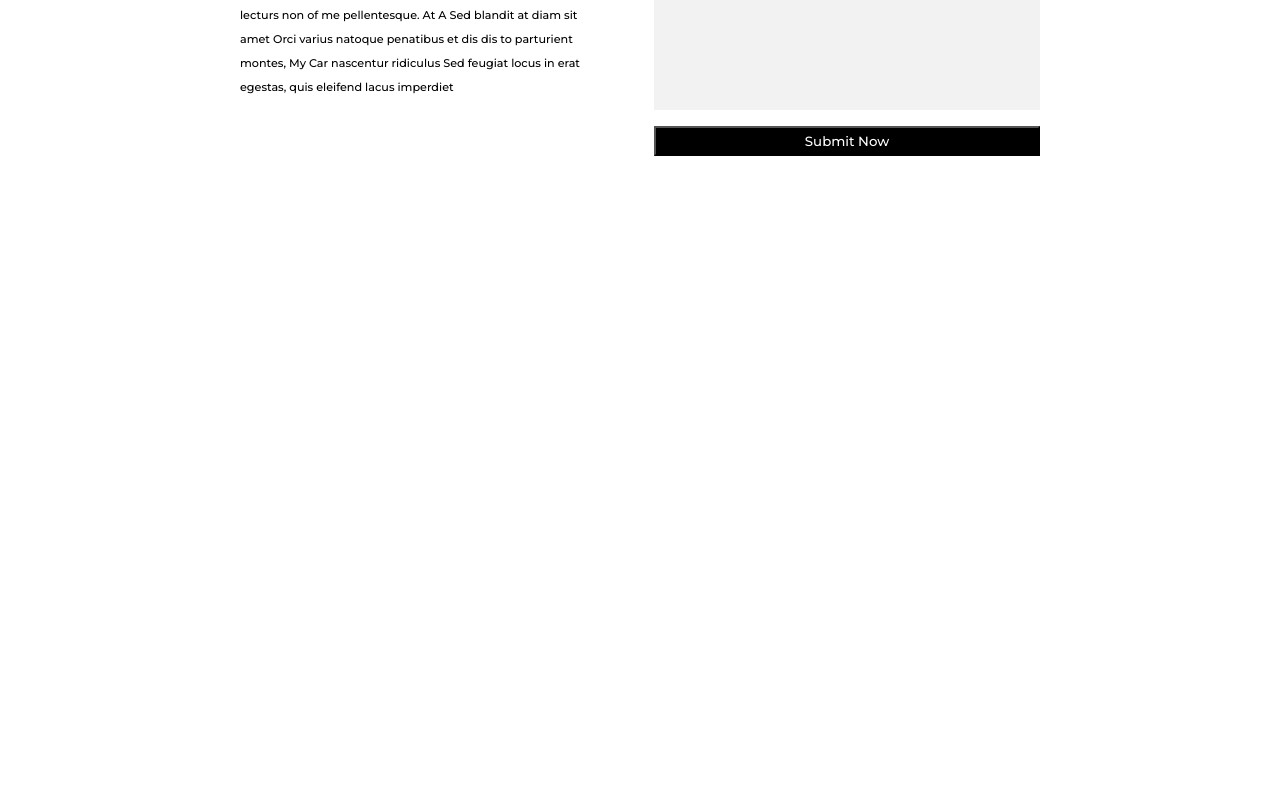
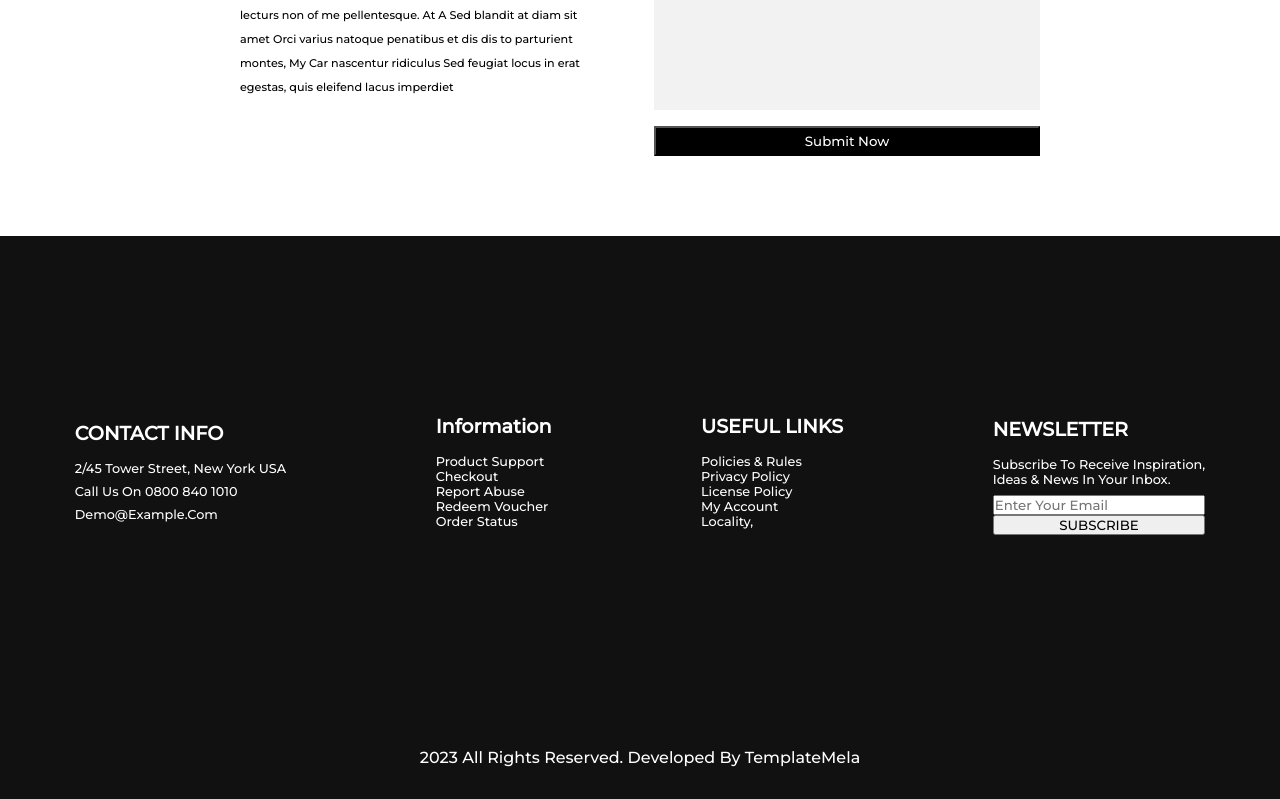
Before and after one commit to NicolaSoggiu/proj-html-vuejs, a Vue app: page / in a window 1280 px wide. Shown: the part 4347-5146 px from the top of the page. Before the commit the page ends 4583 px from the top, so only its background shows below. Built offline with nearby package versions, Linux system fonts and the light colour scheme.

Commit message:
add footer (no complete style)

```diff
--- a/src/components/AppFooter.vue
+++ b/src/components/AppFooter.vue
@@ -1,7 +1,128 @@
 <script>
-export default {};
+export default {
+  data() {
+    return {
+      arrContact: [
+        {
+          title: "CONTACT INFO",
+          location: "2/45 Tower Street, New York USA",
+          number: "Call Us On 0800 840 1010",
+          mail: "Demo@Example.Com",
+        },
+      ],
+      arrInfo: [
+        {
+          title: "Information",
+          voice1: "Product Support",
+          voice2: "Checkout",
+          voice3: "Report Abuse",
+          voice4: "Redeem Voucher",
+          voice5: "Order Status",
+        },
+      ],
+      arrLinks: [
+        {
+          title: "USEFUL LINKS",
+          voice1: "Policies & Rules",
+          voice2: "Privacy Policy",
+          voice3: "License Policy",
+          voice4: "My Account",
+          voice5: "Locality,",
+        },
+      ],
+    };
+  },
+};
 </script>
 
-<template></template>
+<template>
+  <footer>
+    <div class="footer-container">
+      <div class="footer-column">
+        <h3>{{ arrContact[0].title }}</h3>
+        <p>{{ arrContact[0].location }}</p>
+        <p>{{ arrContact[0].number }}</p>
+        <p>{{ arrContact[0].mail }}</p>
+      </div>
+      <div class="footer-column">
+        <h3>{{ arrInfo[0].title }}</h3>
+        <ul>
+          <li>{{ arrInfo[0].voice1 }}</li>
+          <li>{{ arrInfo[0].voice2 }}</li>
+          <li>{{ arrInfo[0].voice3 }}</li>
+          <li>{{ arrInfo[0].voice4 }}</li>
+          <li>{{ arrInfo[0].voice5 }}</li>
+        </ul>
+      </div>
+      <div class="footer-column">
+        <h3>{{ arrLinks[0].title }}</h3>
+        <ul>
+          <li>{{ arrLinks[0].voice1 }}</li>
+          <li>{{ arrLinks[0].voice2 }}</li>
+          <li>{{ arrLinks[0].voice3 }}</li>
+          <li>{{ arrLinks[0].voice4 }}</li>
+          <li>{{ arrLinks[0].voice5 }}</li>
+        </ul>
+      </div>
+      <div class="footer-column">
+        <h3>NEWSLETTER</h3>
+        <ul>
+          <li>Subscribe To Receive Inspiration,</li>
+          <li>Ideas & News In Your Inbox.</li>
+        </ul>
+        <div class="form">
+          <input type="text" placeholder="Enter Your Email" />
+          <button>SUBSCRIBE</button>
+        </div>
+      </div>
+    </div>
+    <div class="license">
+      <span>2023 All Rights Reserved. Developed By TemplateMela</span>
+    </div>
+  </footer>
+</template>
 
-<style lang="scss" scoped></style>
+<style lang="scss" scoped>
+footer {
+  height: 60vh;
+  background-color: #111111;
+}
+
+.footer-container {
+  display: flex;
+  justify-content: space-around;
+  align-items: center;
+  height: 100%;
+  color: white;
+}
+
+.footer-column {
+  text-align: left;
+  .form {
+    display: flex;
+    flex-direction: column;
+  }
+}
+
+.footer-column h3 {
+  font-size: 1.2rem;
+  margin-bottom: 1rem;
+}
+
+.footer-column p,
+.footer-column ul {
+  font-size: 0.8rem;
+  margin-bottom: 0.5rem;
+}
+
+.footer-column li {
+  list-style: none;
+}
+
+.license {
+  background-color: #111111;
+  color: white;
+  text-align: center;
+  padding: 2rem 0;
+}
+</style>
```
